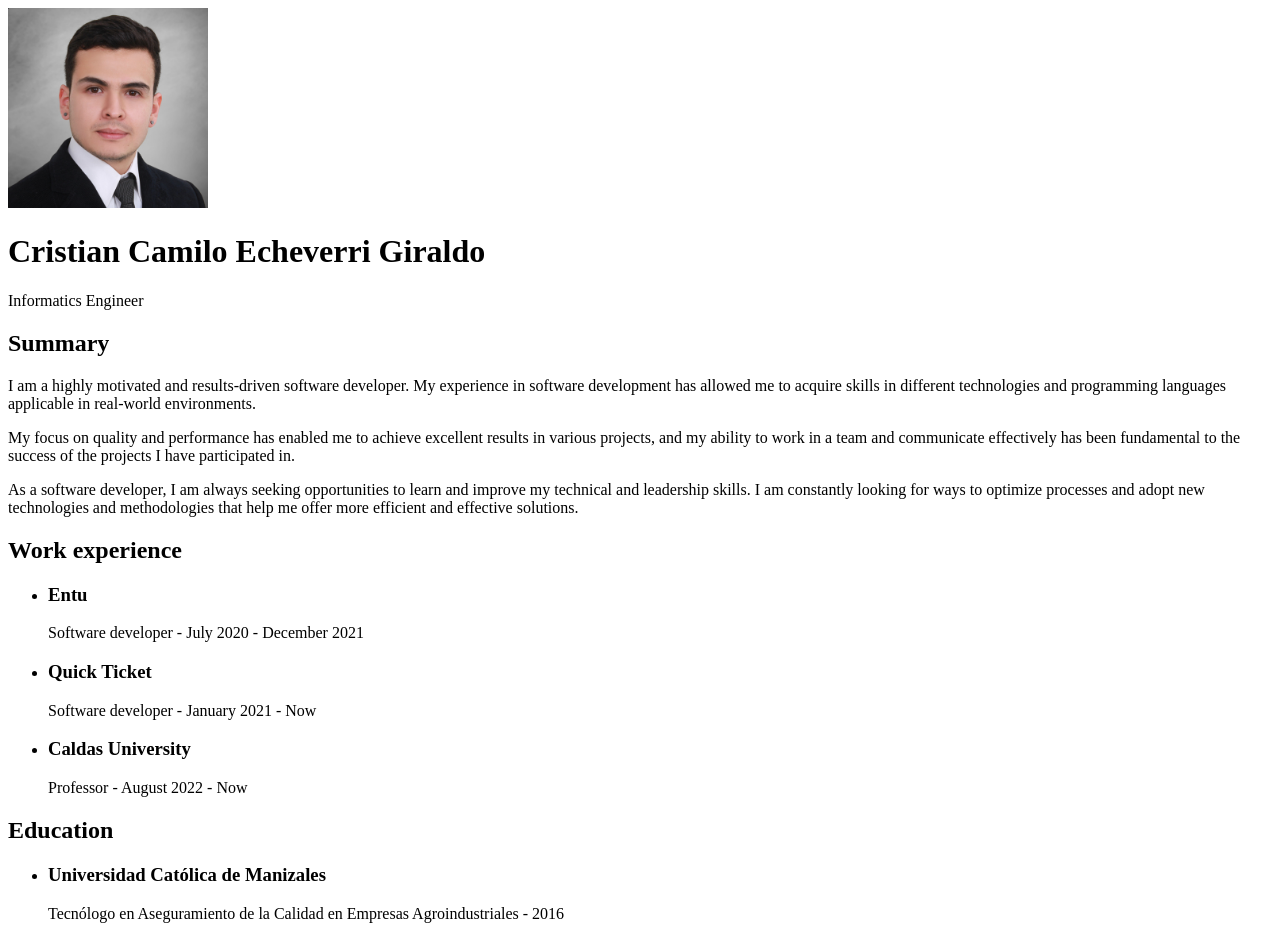
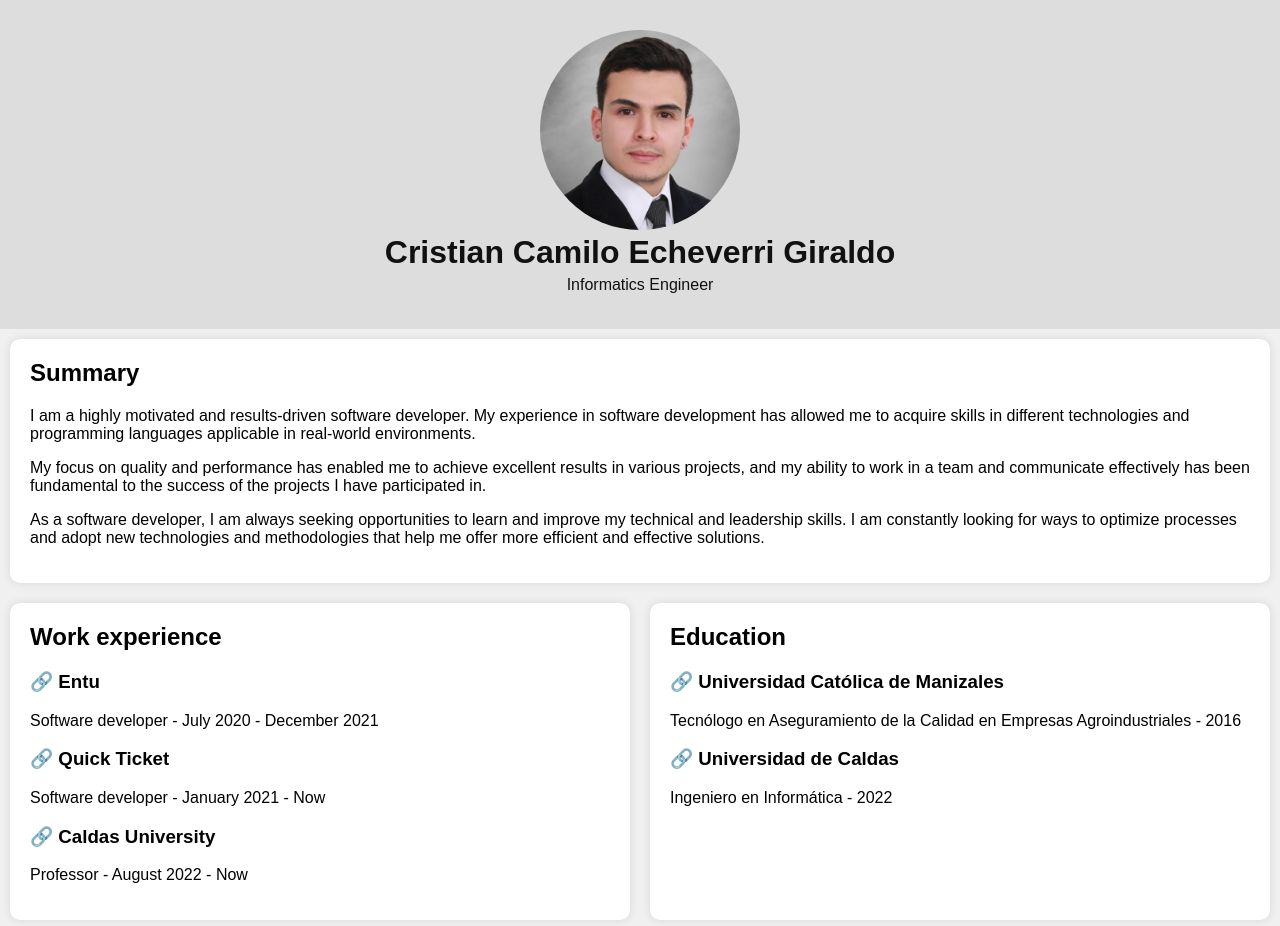
Before and after one commit to cristianecheverri/Cristianecheverri.github.io, a plain HTML site: page index.html in a window 1280 px wide. Shown: the top 926 px of the page. Drawn offline with Linux system fonts and the light colour scheme.

Commit message:
Se añaden algunos estilos css

```diff
--- /dev/null
+++ b/assets/css/index.css
@@ -0,0 +1,77 @@
+body {
+  font-family: Arial, sans-serif;
+  background-color: #f0f0f0;
+  margin: 0;
+  padding: 0;
+}
+
+header {
+  background-color: #ddd;
+  text-align: center;
+  padding: 30px 0;
+}
+
+header img {
+  border-radius: 100%;
+}
+
+header h1 {
+  margin: 0;
+  color: #111;
+}
+
+header p {
+  margin: 5px 0;
+  color: #111;
+}
+
+section {
+  background-color: #fff;
+  padding: 20px;
+  margin: 10px;
+  border-radius: 10px;
+  /* box-shadow: h-offset v-offset blur spread color; */
+  box-shadow: 0 0 10px rgba(0, 0, 0, 0.1);
+}
+
+h2 {
+  color: #000;
+  margin-top: 0;
+}
+
+ul {
+  list-style: none;
+  padding: 0;
+}
+
+li {
+  margin-bottom: 5px;
+}
+
+ul > li > h3::before {
+  content: "🔗";
+  margin-right: 5px;
+}
+
+footer {
+  text-align: center;
+  padding: 10px 0;
+  background-color: #ddd;
+  color: #222;
+}
+
+#main-information {
+  display: flex;
+}
+
+#main-information section {
+  width: 50%;
+}
+
+#additional-information {
+  display: flex;
+}
+
+#additional-information section {
+  width: 33%;
+}
--- a/index.html
+++ b/index.html
@@ -5,35 +5,40 @@
     <meta charset="UTF-8">
     <meta name="viewport" content="width=device-width, initial-scale=1.0">
     <title>Hoja de vida</title>
+    <link rel="stylesheet" href="assets/css/index.css">
 </head>
 
 <body>
     <header>
-        <img src="cristian_echeverri.png" width="200px" alt="Cristian Camilo Echeverri Giraldo">
+        <img src="assets/images/cristian_echeverri.png" width="200px" alt="Cristian Camilo Echeverri Giraldo">
         <h1>Cristian Camilo Echeverri Giraldo</h1>
         <p>Informatics Engineer</p>
     </header>
-
-    <section>
+    <section id="summary">
         <h2>Summary</h2>
         <p>
             I am a highly motivated and results-driven software developer. My experience in software development has
-            allowed me to acquire skills in different technologies and programming languages applicable in real-world
+            allowed me to acquire skills in different technologies and programming languages applicable in
+            real-world
             environments.
         </p>
         <p>
-            My focus on quality and performance has enabled me to achieve excellent results in various projects, and my
-            ability to work in a team and communicate effectively has been fundamental to the success of the projects I
+            My focus on quality and performance has enabled me to achieve excellent results in various projects, and
+            my
+            ability to work in a team and communicate effectively has been fundamental to the success of the
+            projects I
             have participated in.
         </p>
         <p>
-            As a software developer, I am always seeking opportunities to learn and improve my technical and leadership
-            skills. I am constantly looking for ways to optimize processes and adopt new technologies and methodologies
+            As a software developer, I am always seeking opportunities to learn and improve my technical and
+            leadership
+            skills. I am constantly looking for ways to optimize processes and adopt new technologies and
+            methodologies
             that help me offer more efficient and effective solutions.
         </p>
     </section>
-
-    <section>
+    <div id="main-information">
+        <section id="work-experience">
             <h2>Work experience</h2>
             <ul>
                 <li>
@@ -51,7 +56,6 @@
                 </li>
             </ul>
         </section>
-
         <section>
             <h2>Education</h2>
             <ul>
@@ -65,7 +69,9 @@
                 </li>
             </ul>
         </section>
+    </div>
 
+    <div id="additional-information">
         <section>
             <h2>Skills</h2>
             <ul>
@@ -91,6 +97,7 @@
                 <li>English - Intermediate</li>
             </ul>
         </section>
+    </div>
 
     <section>
         <h2>Contact</h2>
```
Also changed, not shown: assets/images/cristian_echeverri.png (renamed from cristian_echeverri.png). Lines whose indentation alone changed are shown as unchanged.
